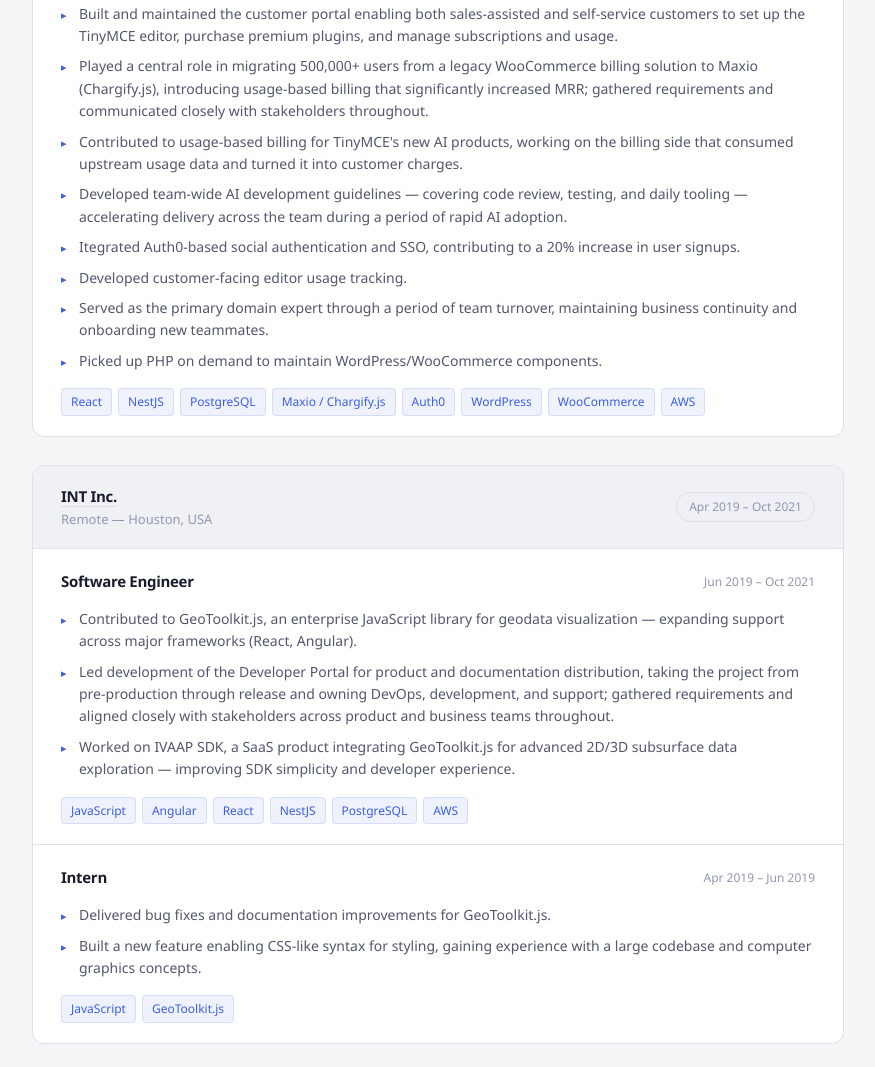
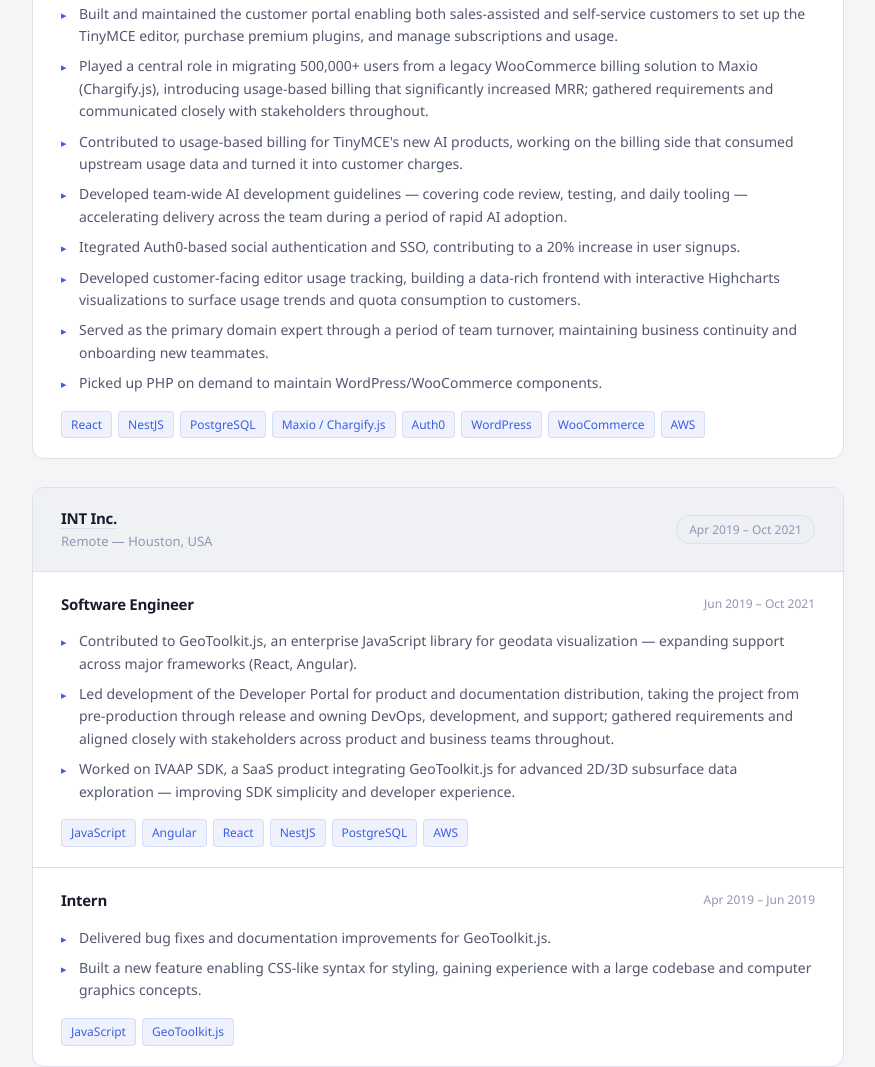
Before and after one commit to 15202-sidorov/15202-sidorov.github.io, a plain HTML site: page index.html in a window 1280 px wide. Shown: the part 656-1723 px from the top of the page, without its empty margins (202-1077 px from the left). Drawn offline with Linux system fonts and the light colour scheme.

Commit message:
Added experience

```diff
--- a/index.html
+++ b/index.html
@@ -541,7 +541,7 @@
               <li>Contributed to usage-based billing for TinyMCE's new AI products, working on the billing side that consumed upstream usage data and turned it into customer charges.</li>
               <li>Developed team-wide AI development guidelines — covering code review, testing, and daily tooling — accelerating delivery across the team during a period of rapid AI adoption.</li>
               <li>Itegrated Auth0-based social authentication and SSO, contributing to a 20% increase in user signups.</li>
-              <li>Developed customer-facing editor usage tracking.</li>
+              <li>Developed customer-facing editor usage tracking, building a data-rich frontend with interactive Highcharts visualizations to surface usage trends and quota consumption to customers.</li>
               <li>Served as the primary domain expert through a period of team turnover, maintaining business continuity and onboarding new teammates.</li>
               <li>Picked up PHP on demand to maintain WordPress/WooCommerce components.</li>
             </ul>
```
